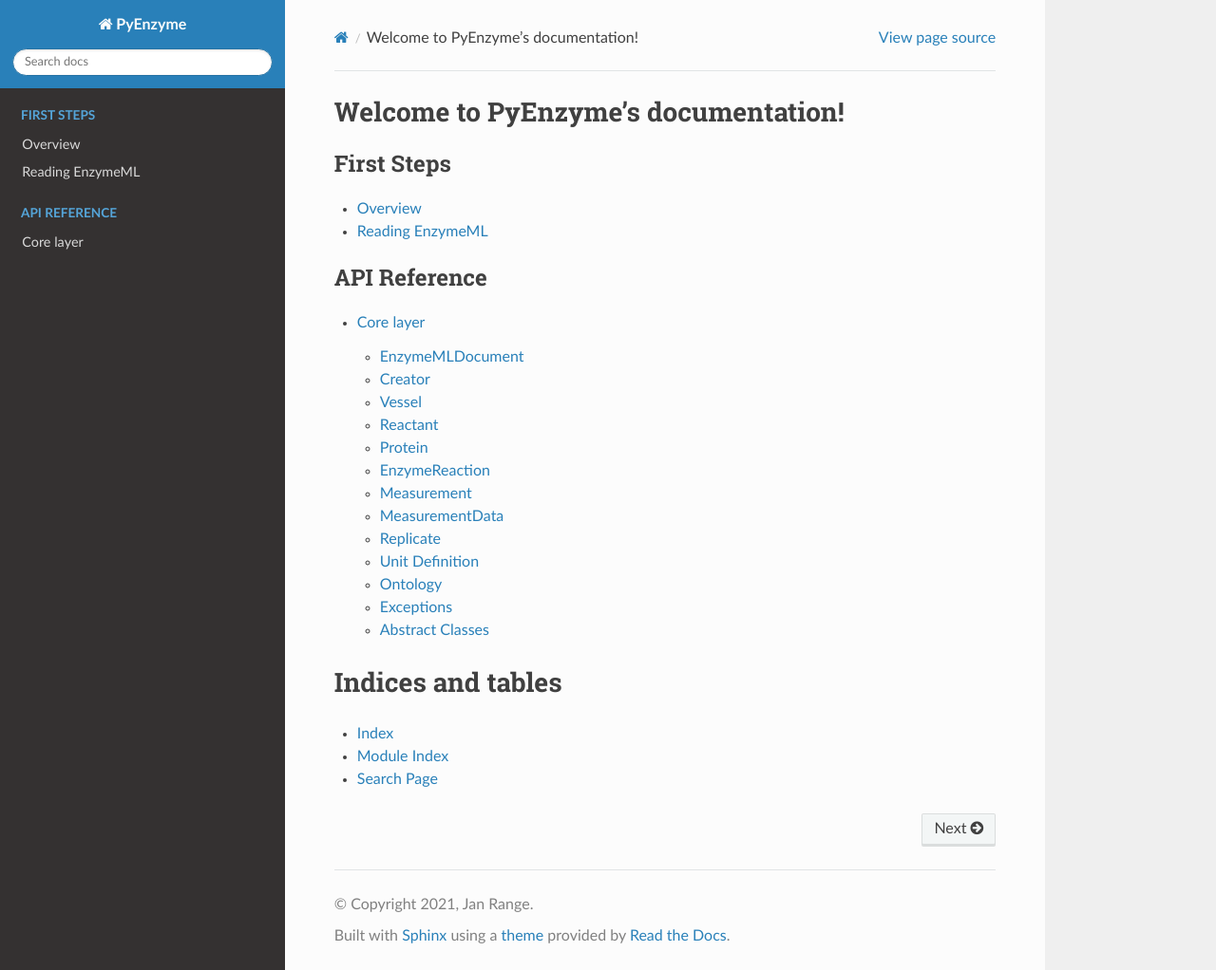
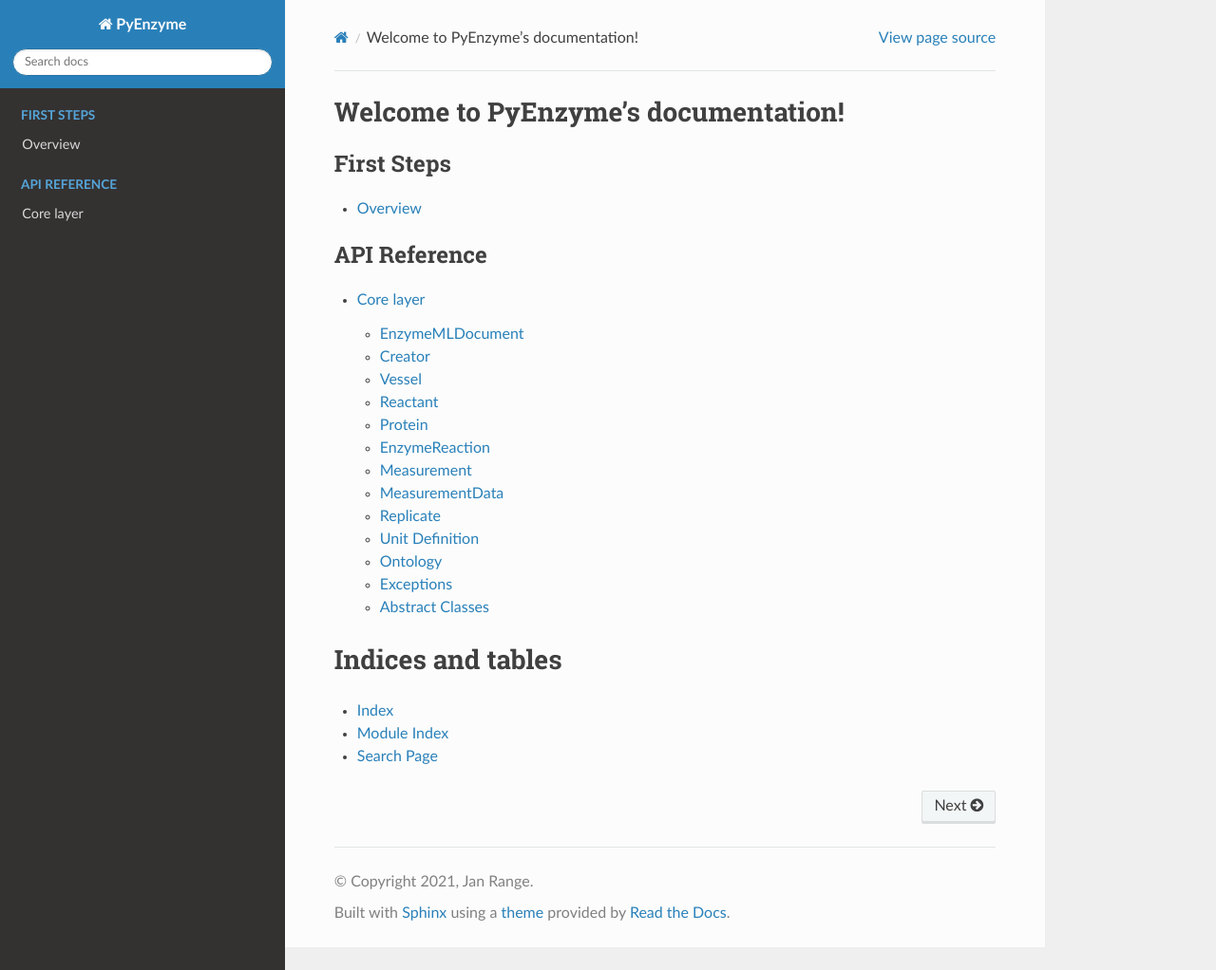
Before and after one commit to EnzymeML/PyEnzyme, a Sphinx documentation site: the page built from docs/index.rst, in a window 1280 px wide and 1022 px high. Shown: the whole window at 95% size. Built offline with Sphinx 7.4.7 and the Read the Docs theme 2.0.0, drawn with Linux system fonts in a browser that asks for light colours; pages that are not in the unit, such as notebooks, are missing from menus.

Commit message:
Update index.rst

```diff
--- a/docs/index.rst
+++ b/docs/index.rst
@@ -11,7 +11,6 @@
    :caption: First Steps
 
    _getstarted/01_Overview
-   _getstarted/02_Reading EnzymeML
 
 .. toctree::
    :maxdepth: 2
```
